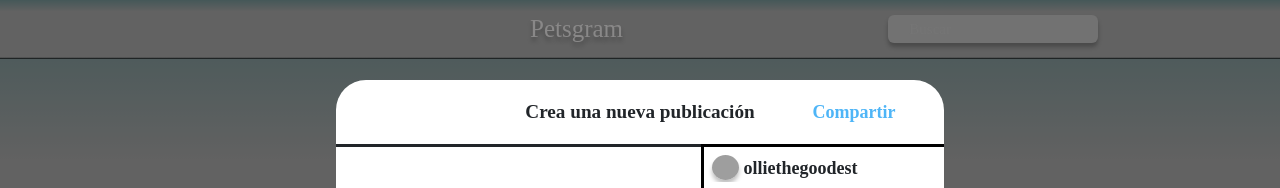
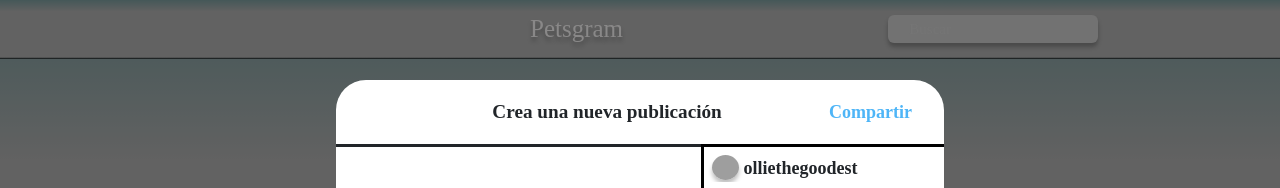
Before and after one commit to Petsgram/petsgram, a Vue app in the folder gui/: page /new-post in a window 1280 px wide. Shown: the top 188 px of the page. Built offline with nearby package versions, Linux system fonts and the light colour scheme; sample sign-in values are in the browser's storage; grey boxes are pictures that could not be loaded; a web font is replaced by a local one; what @vue/apollo-option would draw is missing.

Commit message:
Optimized header code

```diff
--- a/gui/src/views/NewPost.vue
+++ b/gui/src/views/NewPost.vue
@@ -25,13 +25,9 @@
   </div>
   <main>
     <div class="post">
-      <div class="arrow-post">
-        <i class="arrow fas fa-arrow-left"></i>
-      </div>
+      <i class="arrow fas fa-arrow-left"></i>
       <p class="new-post"><b>Crea una nueva publicación</b></p>
-      <div class="share-post">
-        <p class="share"><b>Compartir</b></p>
-      </div>
+      <p class="share"><b>Compartir</b></p>
     </div>
     <div class="content-post">
       <div class="content-image">
@@ -237,6 +233,8 @@ main {
 
 .new-post {
   font-size: 1.2rem;
+  width: 80%;
+  text-align: center;
 }
 
 .share {
@@ -289,17 +287,6 @@ main {
   border-radius: 50%;
   cursor: pointer;
   box-shadow: 0px 4px 4px rgba(0, 0, 0, 0.25);
-}
-
-.arrow-post {
-  width: 20%;
-}
-
-.share-post {
-  width: 20%;
-  display: flex;
-  flex-direction: column;
-  align-items: flex-end;
 }
 
 .profile-post {
```
